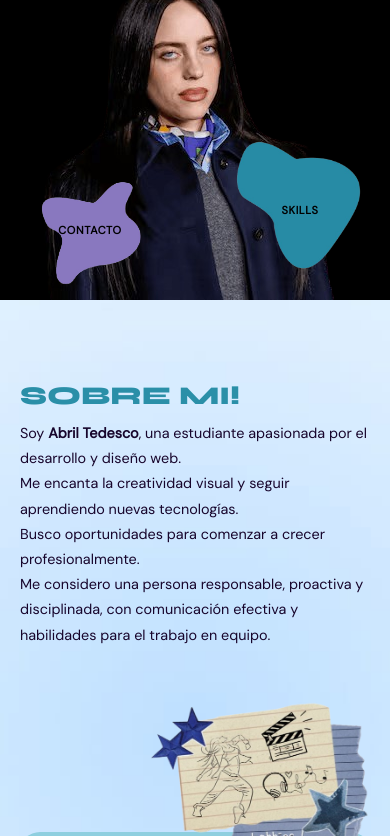
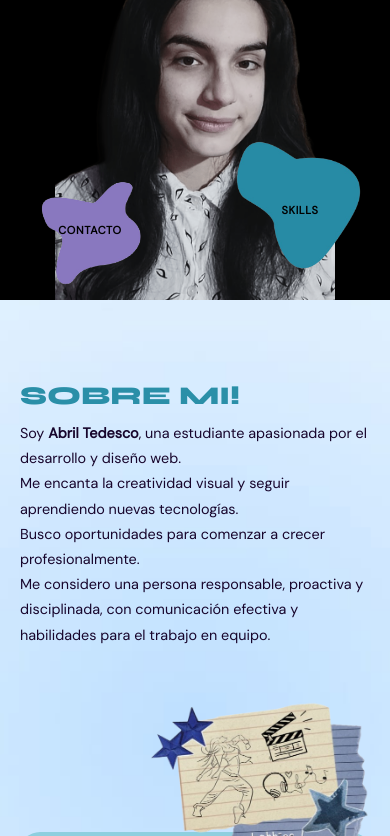
Before and after one commit to abriltedesco/PORTFOLIO-Tedesco, a plain HTML site: page index.html in a window 390 px wide. Shown: the part 544-1380 px from the top of the page. Drawn offline with Linux system fonts and the light colour scheme.

Commit message:
subiendo portfolio con foto mía y agregando foto de proyectos q me faltaban

```diff
--- a/index.html
+++ b/index.html
@@ -30,7 +30,7 @@
             </div>
             <div class="contPerfil">
                 <span class="textoFondo" aria-hidden="true">PORT<br class="break-fondo">FOLIO</span>
-                <img src="imgs/billie.png" alt="foto personal" class="profile-img">
+                <img src="imgs/FOTO.png" alt="foto personal" class="profile-img">
                 <!-- usando a billie hasta q me saque una foto para poner acá :)  -->
             </div>
         </section>
@@ -137,7 +137,7 @@
                             </div>
                         </div>
                         <div class="cardProyecto">
-                            <img src="imgs/projects/phantomescape.png" alt="Phantom Escape">
+                            <img src="imgs/projects/laluna.jpg" alt="La Luna Un Día de Estos">
                             <h3>La Luna Un Día de Estos</h3>
                             <p>Página web desarollada en HTML, CSS y JS con ayuda de la IA para la promoción del libro. Deploy realizado con GitHub Pages</p>
                             <div class="links">
--- a/styles.css
+++ b/styles.css
@@ -514,6 +514,14 @@ img {
 
 
 /* ── media queries ─────────────────────────────────────────────────────────── */
+@media (max-width: 499px) {
+    .profile-img {
+        height: 42svh;
+        width: auto;
+        max-width: 72vw;
+    }
+}
+
 @media (min-width: 620px) {
     .aboutMeIzq p { font-size: 1.25rem; }
     .contContacto {
```
Also changed, not shown: imgs/FOTO.png (added), imgs/projects/laluna.jpg (added), imgs/projects/phantomescape.png (added).
